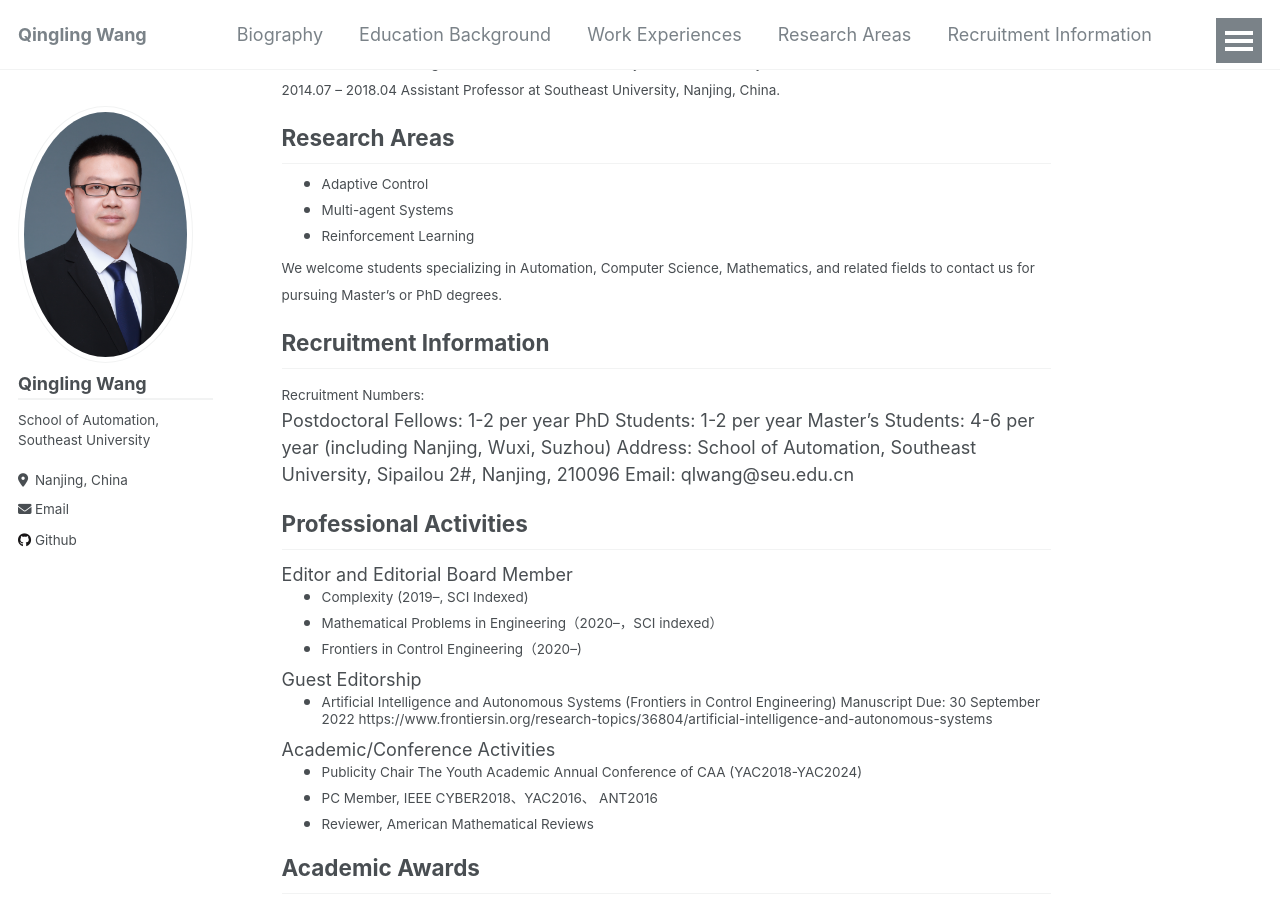
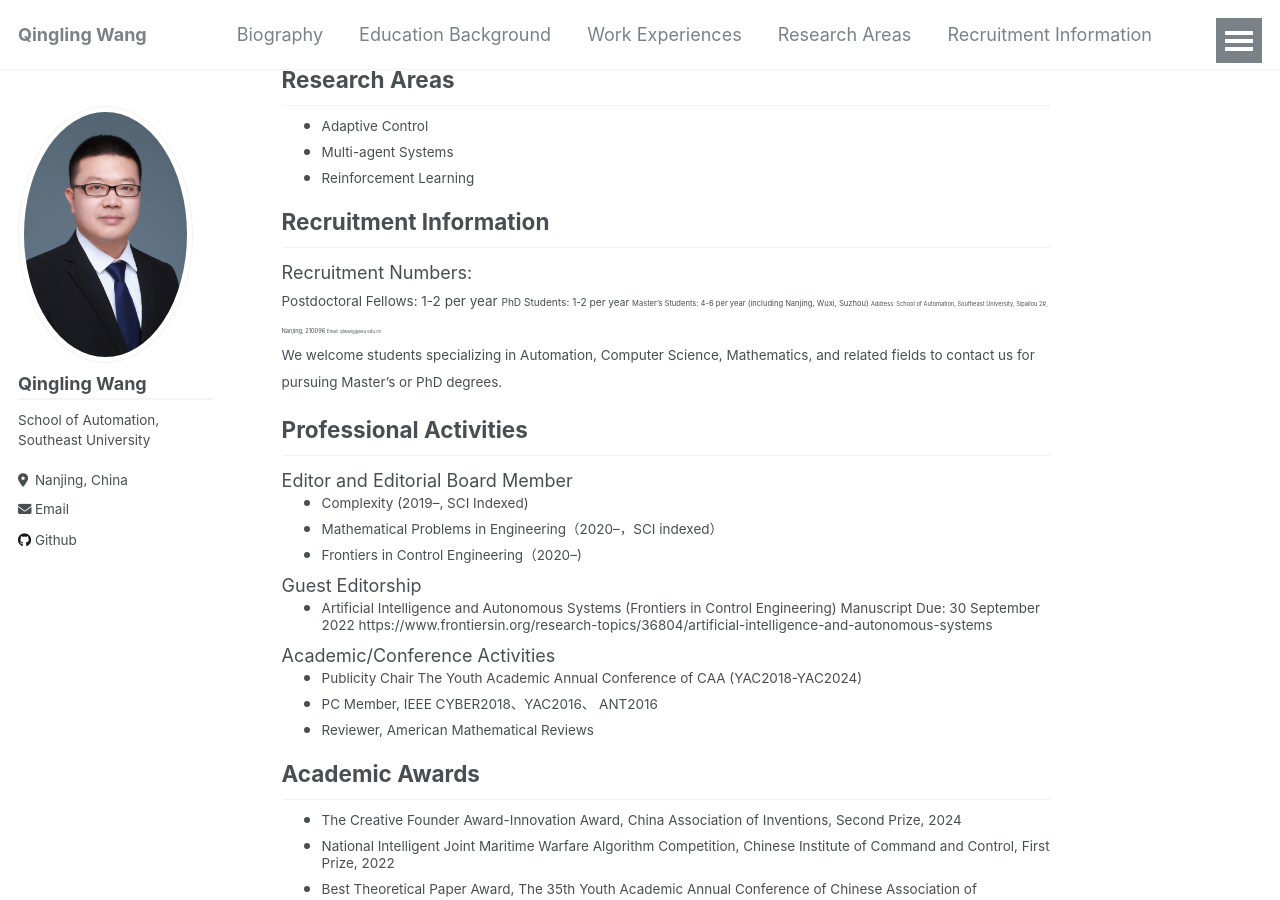
Before and after one commit to qinglingwang/qinglingwang.github.io, a Jekyll site: the page built from _pages/about.md, in a window 1280 px wide and 900 px high, scrolled down 817 px. Built offline with Jekyll 4.4.1, drawn with Linux system fonts in a browser that asks for light colours; some of the changed lines change nothing that is shown; some of the changed text lies outside the part shown.

Commit message:
Update about.md

```diff
--- a/_pages/about.md
+++ b/_pages/about.md
@@ -37,40 +37,39 @@
 }
 </style>
 {% include base_path %}
-* <small>03/2022:</small> <small style="color:red">"Gaussian process based robust adaptive trajectory tracking for unicycles with stability guarantees" was accepted by *Systems and Control Letters*.
-*
+
 <h2 id="biography"> Biography</h2>
 
 <small> Professor Qingling Wang, a PhD supervisor, received his Bachelor's and Master's degrees from Central South University in 2007 and 2010, and his PhD from Harbin Institute of Technology in 2014. He was a CSC joint PhD student at the Australian National University from 2012 to 2014. Since joining Southeast University in 2014, he has focused on autonomous systems control, optimization, and swarm intelligence. He has led five national and over ten provincial projects, contributing to the “14th Five-Year” strategic report and key national projects. His accolades include the 2018 Jiangsu Provincial Education and Research Achievement First Prize and the 2020 Best Theoretical Paper Award from the Chinese Association of Automation. He supervised students who won the First Prize in the 2022 National Intelligent Joint Maritime Combat Algorithm Competition and the Third Prize in the 2022 Aerial Intelligent Game Competition. With over 70 high-quality papers published in IEEE Transactions and the Journal of Automation, he serves as Deputy Secretary-General of the Youth Work Committee of the Chinese Association of Automation and is a senior member of IEEE.
 
 <h2 id="education"> Education Background</h2>
-<small>2010.09 – 2014.04   Ph.D., Control theory and control engineering, Harbin Institute of Technology, China.</small> <br>
-<small>2012.01 – 2014.01   Visiting Student, Australian National University, Australia.</small> <br>
-<small>2007.09 – 2010.06   M.Sc., Control theory and control engineering, Central South University, China.</small> <br>
-<small>2003.09 – 2007.06   B.Sc., School of Automation, Central South University, China.</small>
+<small>2010.09 – 2014.04	Ph.D., Control theory and control engineering, Harbin Institute of Technology, China.</small> <br>
+<small>2012.01 – 2014.01   	Visiting Student, Australian National University, Australia.</small> <br>
+<small>2007.09 – 2010.06   	M.Sc., Control theory and control engineering, Central South University, China.</small> <br>
+<small>2003.09 – 2007.06   	B.Sc., School of Automation, Central South University, China.</small>
 
 <h2 id="experience">Work Experiences</h2>
-<small>2023.04 – Now         Professor at Southeast University, Nanjing, China.</small> <br>
-<small>2018.04 – 2023.04   Associate Professor at Southeast University, Nanjing, China.</small> <br>
-<small>2016.10 – 2017.01   Visiting Scholar at Technical University of Berlin, Germany.</small> <br>
-<small>2014.07 – 2018.04   Assistant Professor at Southeast University, Nanjing, China.</small>
+<small>2023.04 – Now         	Professor at Southeast University, Nanjing, China.</small> <br>
+<small>2018.04 – 2023.04   	Associate Professor at Southeast University, Nanjing, China.</small> <br>
+<small>2016.10 – 2017.01   	Visiting Scholar at Technical University of Berlin, Germany.</small> <br>
+<small>2014.07 – 2018.04   	Assistant Professor at Southeast University, Nanjing, China.</small>
 
 <h2 id="research">Research Areas</h2>
 * <small> Adaptive Control
 * <small> Multi-agent Systems
 * <small> Reinforcement Learning
 
-<small>We welcome students specializing in Automation, Computer Science, Mathematics, and related fields to contact us for pursuing Master's or PhD degrees.
-
 <h2 id="student">Recruitment Information</h2>
 
-<small>Recruitment Numbers:
+Recruitment Numbers:
 
-Postdoctoral Fellows: 1-2 per year
-PhD Students: 1-2 per year
-Master’s Students: 4-6 per year (including Nanjing, Wuxi, Suzhou)
-Address: School of Automation, Southeast University, Sipailou 2#, Nanjing, 210096
-Email: qlwang@seu.edu.cn
+<small>Postdoctoral Fellows: 1-2 per year
+<small>PhD Students: 1-2 per year
+<small>Master’s Students: 4-6 per year (including Nanjing, Wuxi, Suzhou)
+<small>Address: School of Automation, Southeast University, Sipailou 2#, Nanjing, 210096
+<small>Email: qlwang@seu.edu.cn
+
+<small>We welcome students specializing in Automation, Computer Science, Mathematics, and related fields to contact us for pursuing Master's or PhD degrees.
 
 <h2 id="service">Professional Activities</h2>
 
```
